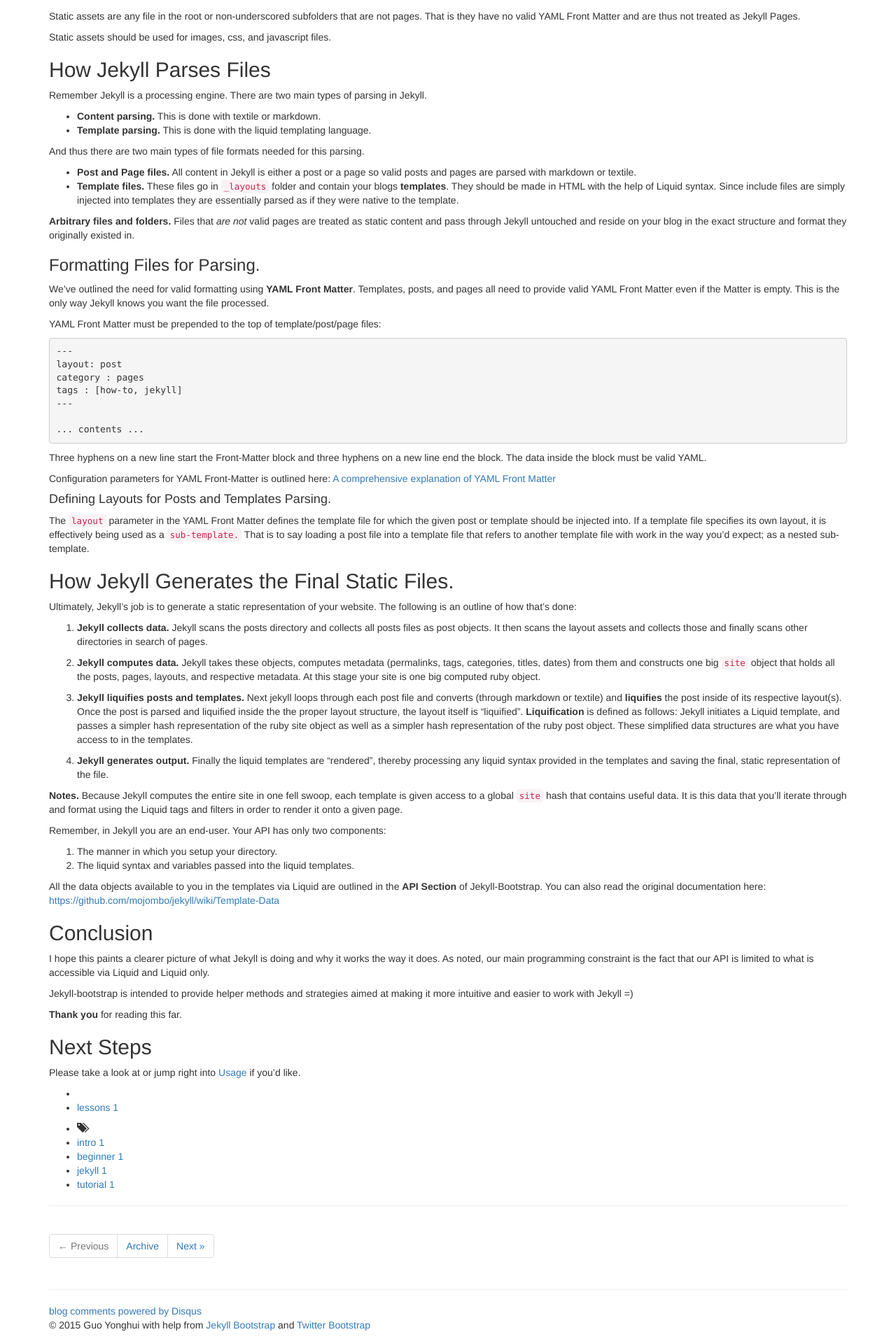
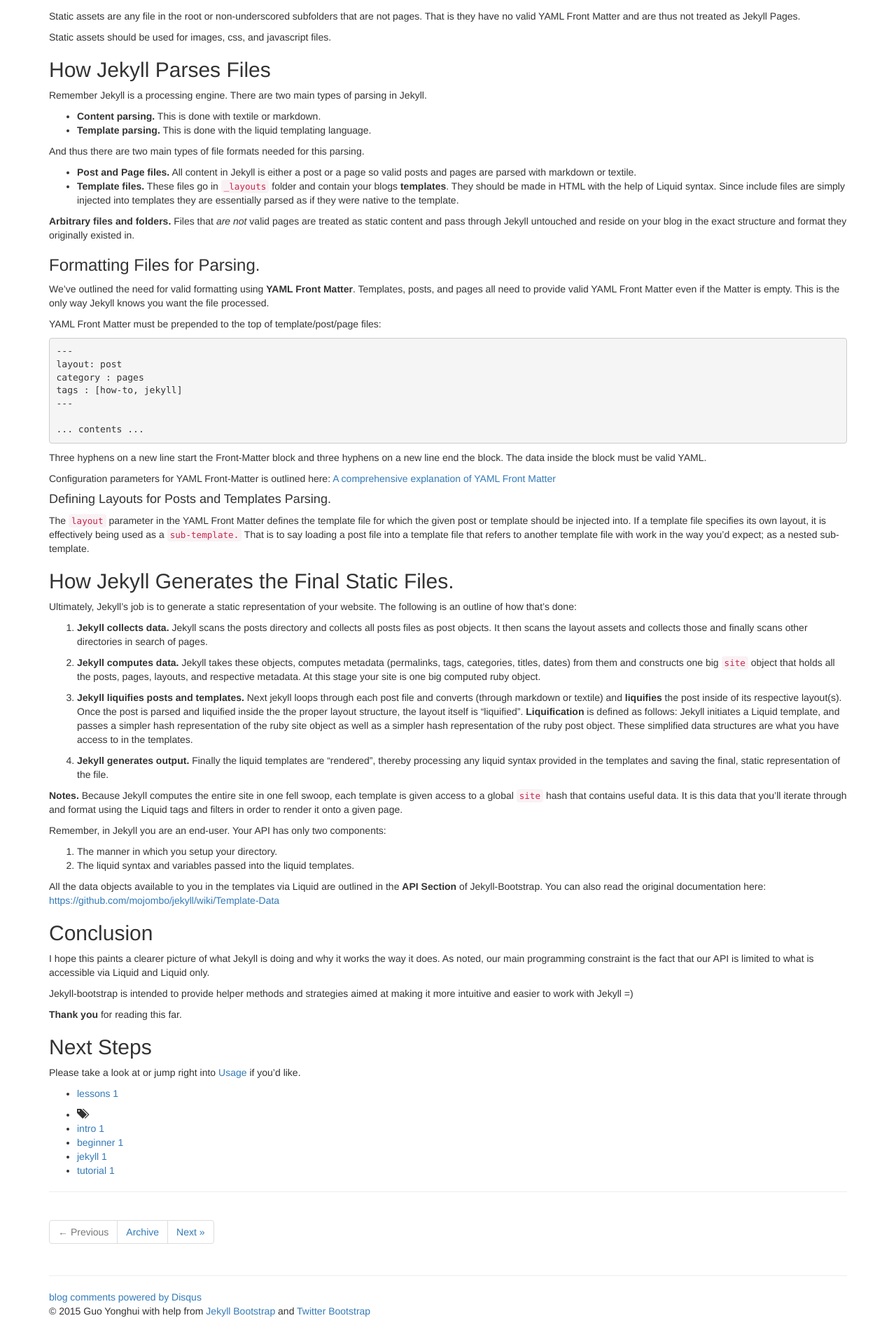
Before and after one commit to E1110CNotFound/E1110CNotFound.github.io, a Jekyll site: the page built from _posts/core-samples/2011-12-29-jekyll-introduction.md, in a window 1280 px wide. Shown: the part 4301-6215 px from the top of the page at 70% size. Built offline with Jekyll 4.4.1, drawn with Linux system fonts in a browser that asks for light colours; nearby versions of some CDN libraries; library files that are not in the unit come from our copies; comment, search, counter and statistics services are not loaded.

Commit message:
commit 1.0

```diff
--- a/_includes/themes/bootstrap-3/post.html
+++ b/_includes/themes/bootstrap-3/post.html
@@ -13,8 +13,8 @@
 
   {% unless page.categories == empty %}
     <ul class="tag_box inline">
-      <li>{% assign categories_list = page.categories %}
-      {% include JB/categories_list %}</li>
+      {% assign categories_list = page.categories %}
+      {% include JB/categories_list %}
     </ul>
   {% endunless %}
 
```
